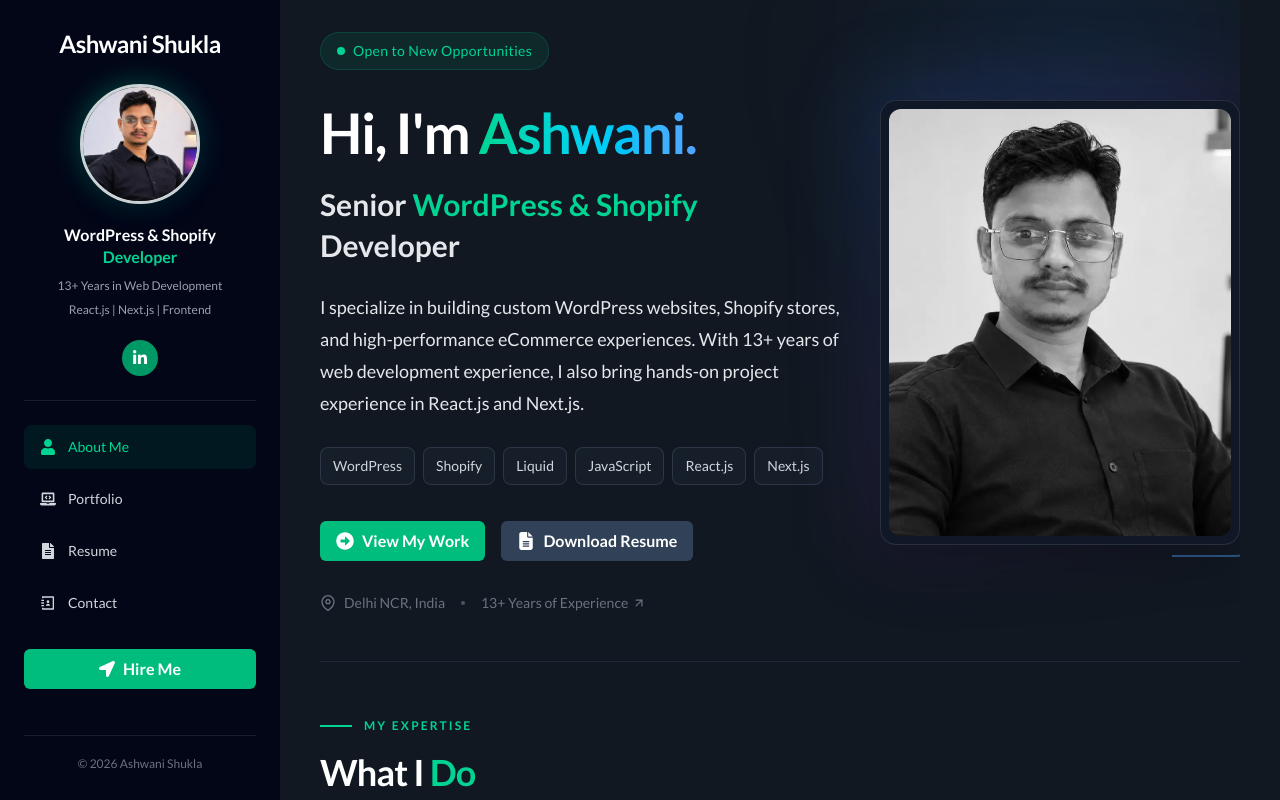
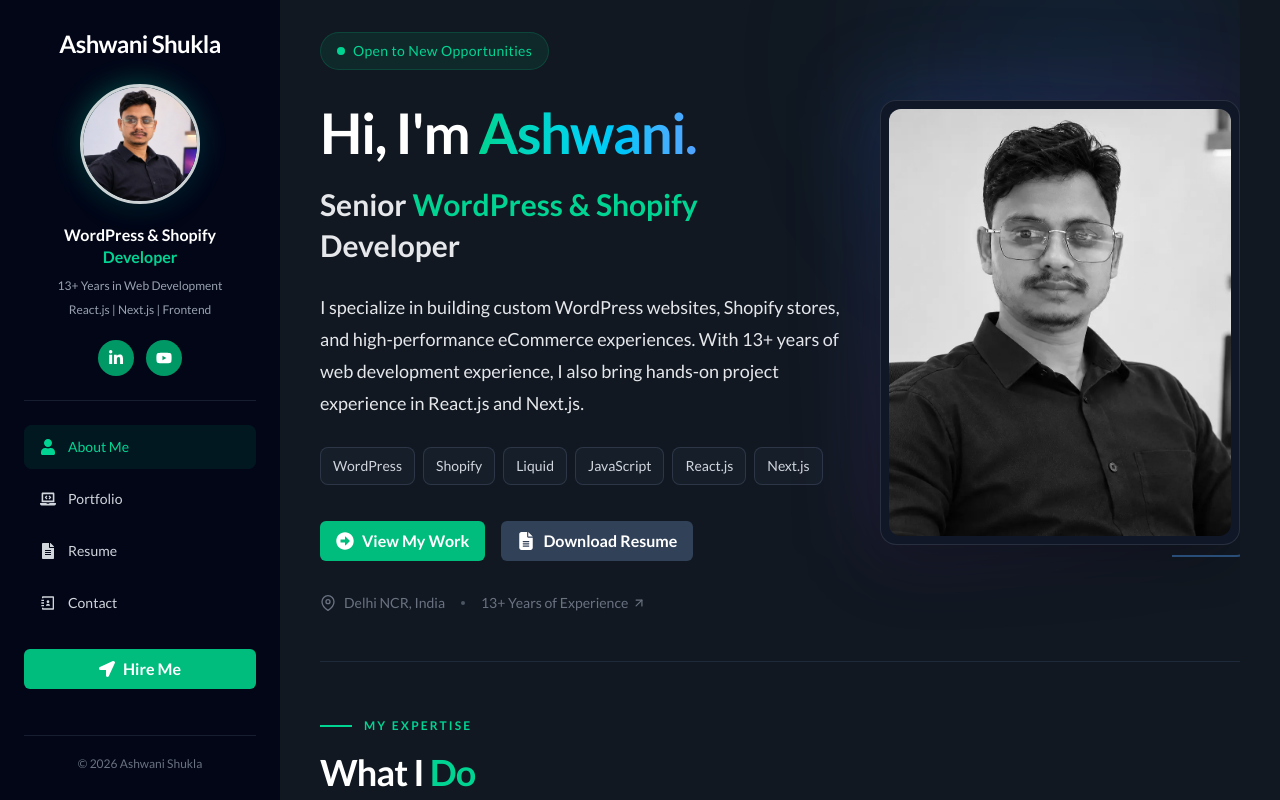
Before and after one commit to ashwanishukla669/portfolio, a Next.js app: page / in a window 1280 px wide. Shown: the top 800 px of the page. Built offline with nearby package versions, Linux system fonts and the light colour scheme.

Commit message:
add youtube video link

```diff
--- a/app/components/Sidebar.tsx
+++ b/app/components/Sidebar.tsx
@@ -8,12 +8,15 @@ import {
   FaInstagram,
   FaLinkedinIn,
   FaLocationArrow,
+  FaYoutube,
 } from "react-icons/fa";
 import { usePathname, useRouter } from "next/navigation";
 import type { FC } from "react";
 import { NAV_ITEMS, NavItem } from "./ui/navigation";
 import Link from "next/link";
 import { Button } from "./ui/Button";
+import { BsYoutube } from "react-icons/bs";
+import { CgYoutube } from "react-icons/cg";
 
 type Props = {
   closeDrawer?: () => void;
@@ -80,11 +83,12 @@ export const Sidebar: FC<Props> = ({ closeDrawer }) => {
               href: "https://www.linkedin.com/in/shuklaashwani/",
               label: "LinkedIn",
             },
-            // {
-            //   icon: FaFacebookF,
-            //   href: "#",
-            //   label: "Facebook",
-            // },
+            {
+              icon: FaYoutube,
+              target: "_blank",
+              href: "https://www.youtube.com/@TechAshwaniShukla/",
+              label: "YouTube",
+            },
             // {
             //   icon: FaInstagram,
             //   href: "#",
```
